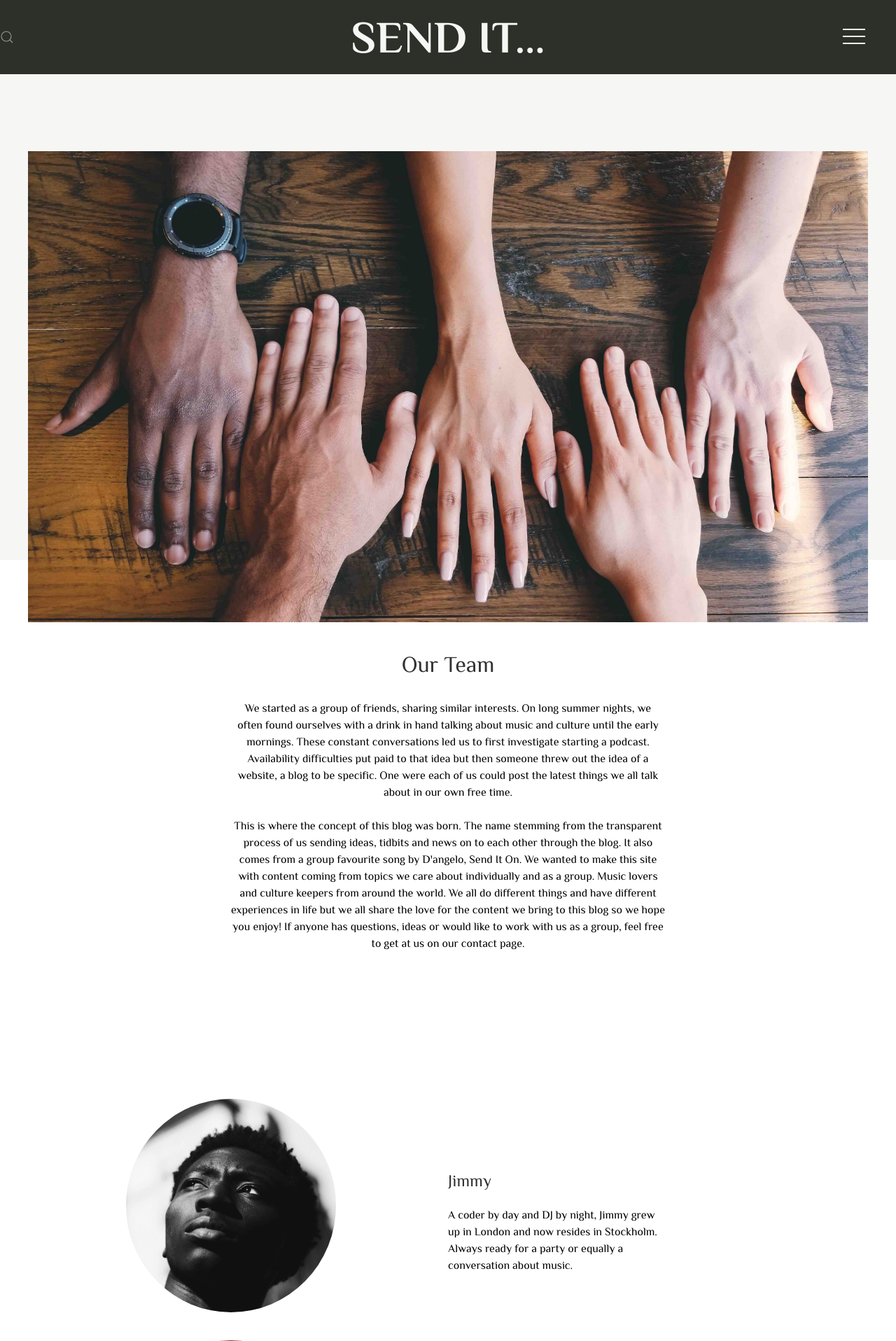
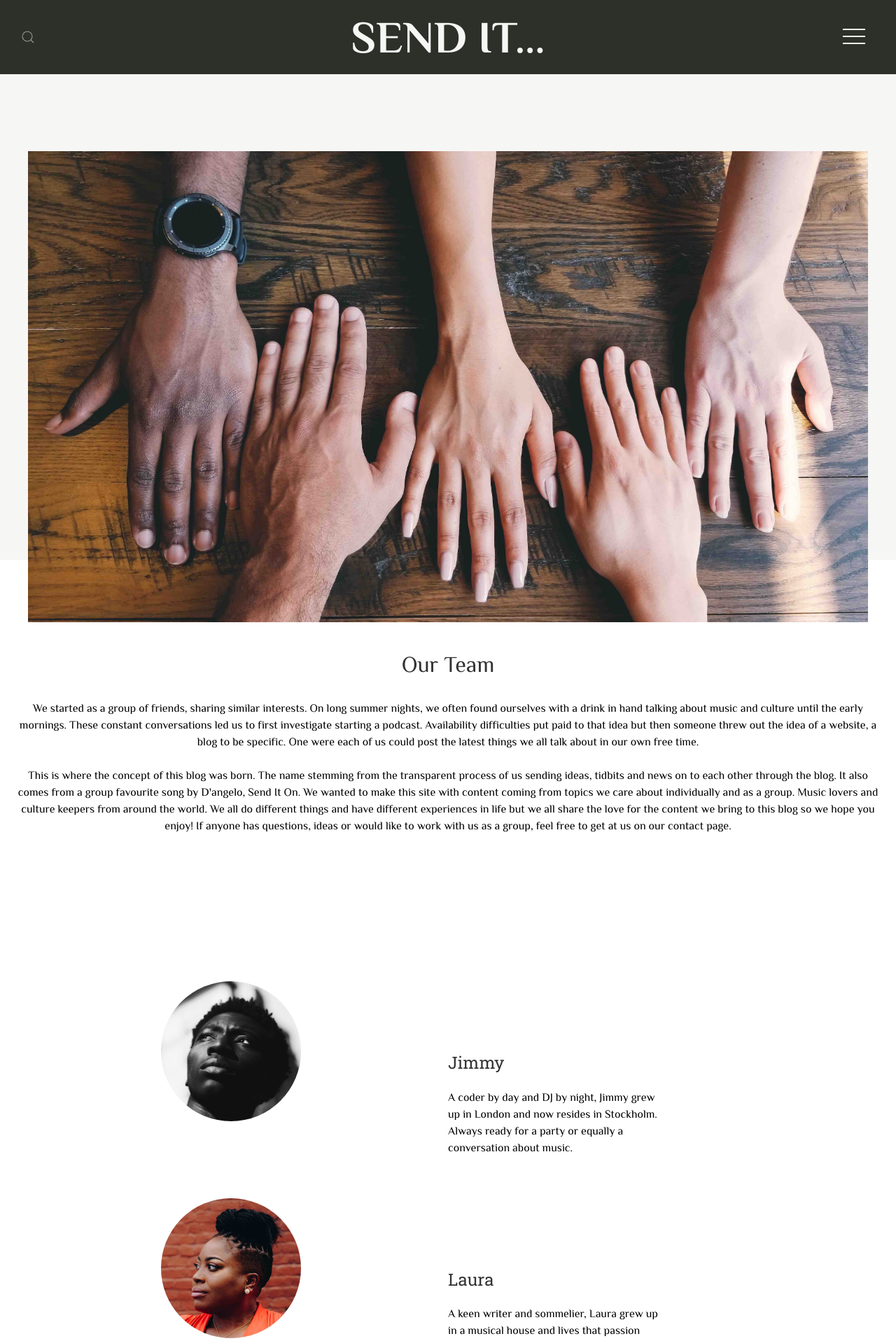
Before and after one commit to Code-Institute-Submissions/send-it-blog, a Flask app: page /about in a window 1280 px wide. Shown: the top 1916 px of the page at 70% size. Run offline with Flask 2, Linux system fonts and the light colour scheme; some libraries are stand-ins or nearby versions.

Commit message:
Add media queries for about, contact, index, profile and your_posts templates

```diff
--- a/static/css/styles.css
+++ b/static/css/styles.css
@@ -34,6 +34,10 @@ body {
     background-color:#2d3028;
     color: #f6f6f5;
     padding: 1vw 0 1vw 0;
+}
+
+.search__container {
+    margin-left: 30px;
 }
 
 .search__icon {
@@ -216,10 +224,12 @@ body {
     margin: 0 auto;
     border-radius: 50%;
     object-fit: cover;
+    width: 200px;
+    height: 200px;
 }
 
 .member__header {
-    font-family: 'Philosopher', Courier, monospace;
+    font-family: 'Roboto Slab', Courier, monospace;
 }
 
 .member__description {
--- a/templates/about.html
+++ b/templates/about.html
@@ -7,7 +7,7 @@
             <img data-src="/static/images/blog-images/about.jpg" class="main-about__img" width="1200" alt="Image of the 'Send it on' team" uk-img>
         </div>
         <h2 class="our-team__header center-align">Our Team</h2>
-        <p class="about-team__text center-align uk-align-center uk-width-1-2">
+        <p class="about-team__text center-align uk-align-center uk-width-1-2 uk-width-1-1@s">
             We started as a group of friends, sharing similar interests. On long summer nights,
             we often found ourselves with a drink in hand talking about music and culture until
             the early mornings. These constant conversations led us to first investigate starting
@@ -26,9 +26,9 @@
         </p>
     </section>
 
-    <section class="member__section uk-section uk-width-1-1 uk-flex-column">
+    <section class="member__section uk-section uk-width-1-1 uk-flex-center@s">
         <div class="uk-panel uk-flex">
-            <img class="uk-align-left member__image" src="/static/images/blog-images/member1.jpg" width="300" height="300" alt="Example image">
+            <img class="uk-align-left member__image" src="/static/images/blog-images/member1.jpg" alt="Example image">
             <div class="member__description uk-width-1-2">
                 <h3 class="member__header uk-text-left">Jimmy</h3>
                 <p class="member__text uk-flex-left uk-width-1-2">
@@ -39,45 +39,41 @@
         </div>
 
         <div class="uk-panel uk-flex uk-margin-medium-top">
-            <img class="uk-align-left member__image" src="/static/images/blog-images/member2.jpg" width="300" height="300" alt="Example image">
+            <img class="uk-align-left member__image" src="/static/images/blog-images/member2.jpg" alt="Example image">
             <div class="member__description uk-width-1-2">
                 <h3 class="member__header uk-text-left">Laura</h3>
                 <p class="member__text uk-flex-left uk-width-1-2">
-                    A coder by day and DJ by night, Jimmy grew up in London and now resides in Stockholm.
-                    Always ready for a party or equally a conversation about music.
+                    A keen writer and sommelier, Laura grew up in a musical house and lives that passion always.
                 </p>
             </div>
         </div>
 
         <div class="uk-panel uk-flex uk-margin-medium-top">
-            <img class="uk-align-left member__image" src="/static/images/blog-images/member3.jpg" width="300" height="300" alt="Example image">
+            <img class="uk-align-left member__image" src="/static/images/blog-images/member3.jpg" alt="Example image">
             <div class="member__description uk-width-1-2">
                 <h3 class="member__header uk-text-left">Tanta</h3>
                 <p class="member__text uk-flex-left uk-width-1-2">
-                    A coder by day and DJ by night, Jimmy grew up in London and now resides in Stockholm.
-                    Always ready for a party or equally a conversation about music.
+                    Tanta has been moving all over the world and has experienced cultures at their realest levels, a woman of stories which we all love listening to.
                 </p>
             </div>
         </div>
 
         <div class="uk-panel uk-flex uk-margin-medium-top">
-            <img class="uk-align-left member__image" src="/static/images/blog-images/member4.jpg" width="300" height="300" alt="Example image">
+            <img class="uk-align-left member__image" src="/static/images/blog-images/member4.jpg" alt="Example image">
             <div class="member__description uk-width-1-2">
                 <h3 class="member__header uk-text-left">Colin</h3>
                 <p class="member__text uk-flex-left uk-width-1-2">
-                    A coder by day and DJ by night, Jimmy grew up in London and now resides in Stockholm.
-                    Always ready for a party or equally a conversation about music.
+                    Being married to a movie star has its benefits and while Colin is actually a stay home Dad, he wisely uses his time as a volunteer within the culture sector.
                 </p>
             </div>
         </div>
 
         <div class="uk-panel uk-flex uk-margin-medium-top">
-            <img class="uk-align-left member__image" src="/static/images/blog-images/member5.jpg" width="300" height="300" alt="Example image">
+            <img class="uk-align-left member__image" src="/static/images/blog-images/member5.jpg" alt="Example image">
             <div class="member__description uk-width-1-2">
                 <h3 class="member__header uk-text-left">Zelia</h3>
                 <p class="member__text uk-flex-left uk-width-1-2">
-                    A coder by day and DJ by night, Jimmy grew up in London and now resides in Stockholm.
-                    Always ready for a party or equally a conversation about music.
+                    Laura is a music producer and songwriter who has great inside knowledge on the industry, a free spirit and always energetic, she is always ready for a good night out.
                 </p>
             </div>
         </div>
--- a/templates/base.html
+++ b/templates/base.html
@@ -22,7 +22,7 @@
     <!-- Navbar -->
     <header>
       <nav class="uk-navbar-container uk-margin-medium-bottom navbar" style="z-index: 980;" uk-sticky="show-on-up: true; animation: uk-animation-slide-top; bottom: #bottom" uk-navbar>
-        <div>
+        <div class="search__container">
             {% if not self._TemplateReference__context.name == "index.html" %}
             <a class=" uk-disabled uk-navbar-toggle" href="#modal-full" uk-search-icon uk-toggle></a>
             {% else %}
--- a/templates/contact.html
+++ b/templates/contact.html
@@ -6,10 +6,10 @@
         <div class="uk-width-1-1 center-align">
             <img data-src="/static/images/blog-images/hello.jpg" class="main-contact__img" width="1200" alt="Image of hello sign" uk-img>
         </div>
-        <form id="contact-form" class="uk-margin-medium-top">
+        <form id="contact-form" class="uk-margin-medium-top uk-center-align center-align contact__form">
             <fieldset class="uk-fieldset">
 
-                <legend class="uk-legend center-align">Send Us A Message</legend>
+                <legend class="uk-legend center-align contact__header">Send Us A Message</legend>
 
                 <div class="uk-margin center-align">
                     <label for="user_name">Name</label>
--- a/templates/index.html
+++ b/templates/index.html
@@ -17,7 +17,7 @@
 <div class="uk-flex-center uk-width-1-1 uk-child-width-1-2@s uk-child-width-1-3@m uk-margin-xlarge-top main__content" uk-grid>
     {% for post in posts %}
     <div>
-        <div class="uk-card uk-card-default uk-flex-first uk-border-rounded">
+        <div class="uk-card uk-card-default uk-flex-first uk-border-rounded post__card">
             <div class="uk-card-media-top">
                 <a href="{{ url_for('get_post', post_id=post._id) }}"><img src="{{ post.photo_url }}" alt="Image of Jordan Rakei"></a>
             </div>
--- a/templates/profile.html
+++ b/templates/profile.html
@@ -5,7 +5,7 @@
     <h1 class="welcome__title">Welcome back, {{ username }}</h1>
 </div>
 
-<div class="uk-flex container uk-width-1-1" uk-grid>
+<div class="uk-flex profile__container uk-width-1-1" uk-grid>
 
     <section class="profile__section uk-flex uk-flex-column uk-width-1-2 uk-align-center">
         <div class="profile-image-div uk-transition-toggle uk-inline tabindex='0' uk-align-center">
@@ -23,7 +23,7 @@
         <h2 class="your-posts__title center-align">Your Posts</h2>
         <div class="your-posts__content uk-flex center-align">
             {% for post in posts %}
-            <div class="uk-card uk-card-default uk-margin-auto uk-flex-center uk-flex-row uk-width-1-4">
+            <div class="uk-card uk-card-default uk-margin-auto uk-flex-center uk-flex-row uk-width-1-4@s">
                 <div class="uk-card-header">
                     <div class="uk-grid-small uk-flex-middle" uk-grid>
                         <div class="uk-width-auto">
@@ -32,7 +32,7 @@
                         </div>
                     </div>
                 </div>
-                <div class="uk-card-body">
+                <div class="uk-card-body preview__image">
                     <img src="{{ post.photo_url }}">
                 </div>
                 <div class="uk-card-footer">
```
Also changed, not shown: other parts of static/css/styles.css (+47 -0 lines).
